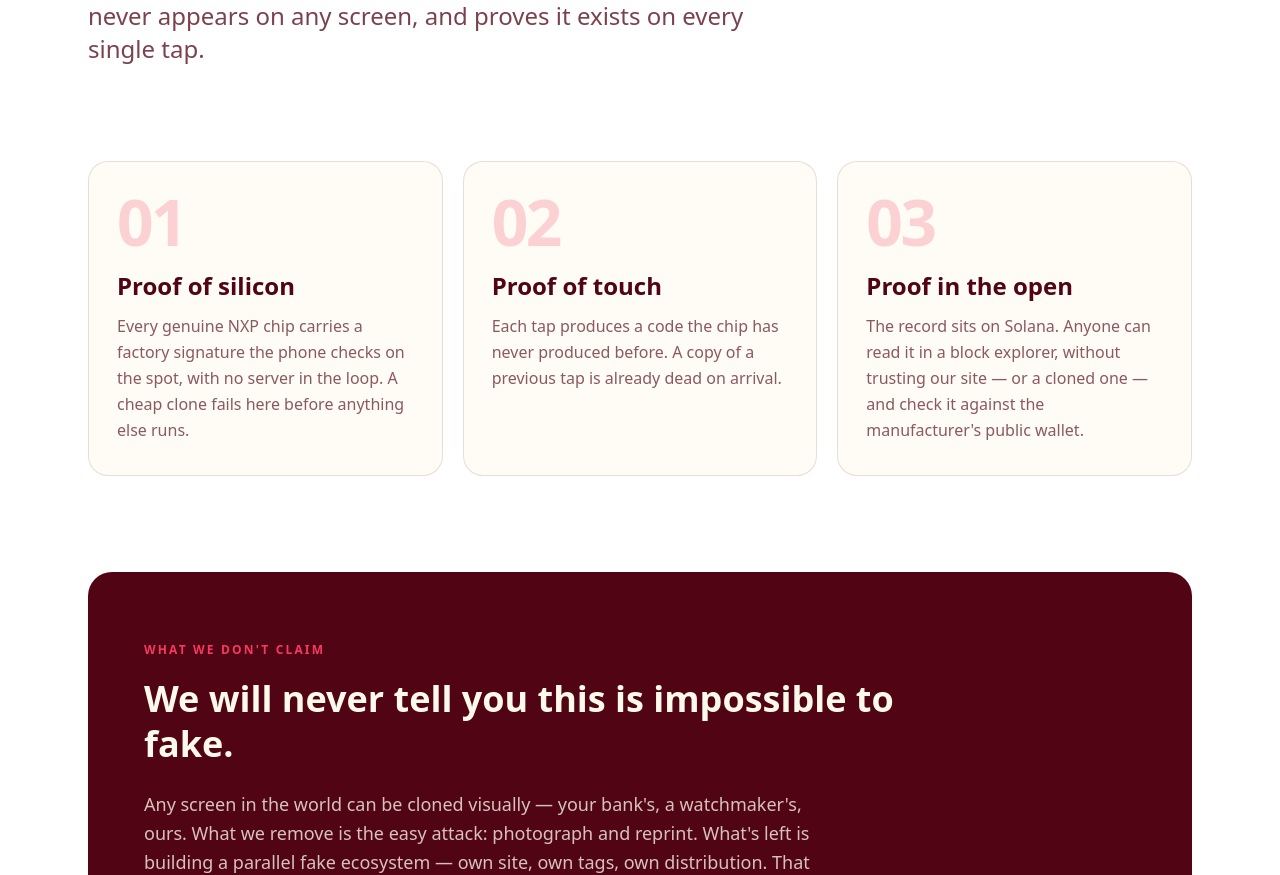
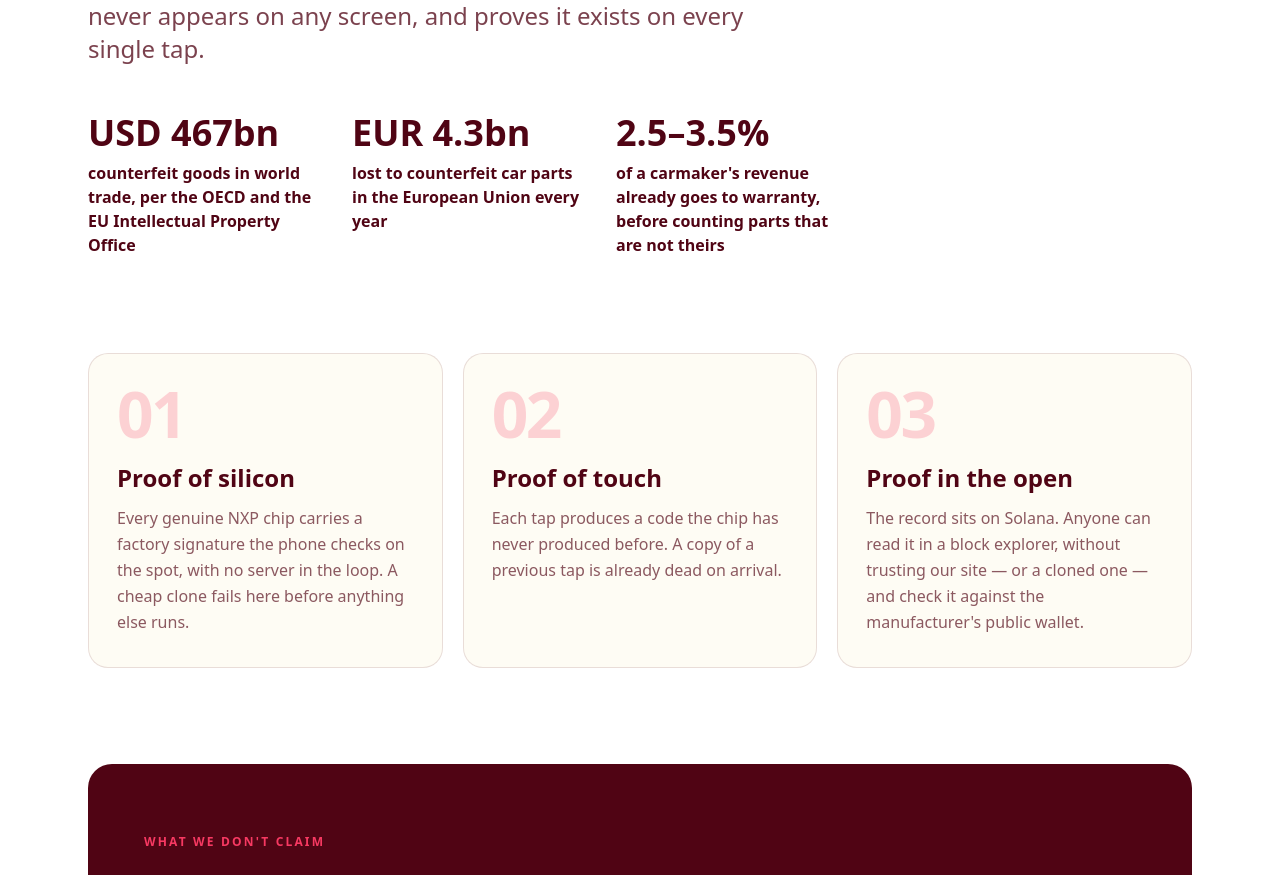
Before and after one commit to Vinisilva0010/veymark, a Next.js app in the folder web/: page / in a window 1280 px wide. Shown: the part 9692-10567 px from the top of the page. Built offline with nearby package versions, Linux system fonts and the light colour scheme; no server answers.

Commit message:
feat: add FAQ structured data, sourced statistics and llms.txt

```diff
--- a/web/src/app/page.tsx
+++ b/web/src/app/page.tsx
@@ -4,6 +4,7 @@ import VerifyStates from "@/components/VerifyStates";
 import About from "@/components/About";
 import Footer from "@/components/Footer";
 import Faq from "@/components/Faq";
+import FaqSchema from "@/components/FaqSchema";
 import Waitlist from "@/components/Waitlist";
 import VideoPanel from "@/components/VideoPanel";
 export default function Home() {
@@ -30,6 +31,7 @@ export default function Home() {
                   <VideoPanel />
                   <VerifyStates />
                   <About />
+                        <FaqSchema />
                         <Faq />
                         <Footer />
 
--- a/web/src/components/About.tsx
+++ b/web/src/components/About.tsx
@@ -82,6 +82,39 @@ export default function About() {
           secret inside the part that never appears on any screen, and proves it
           exists on every single tap.
         </p>
+
+        {/* Numbers with their source. An unsourced figure is a claim; a
+            sourced one is something a reader — or a search engine — can
+            check, and it is the single cheapest thing a small site can do
+            to be quoted rather than skipped. */}
+        <div className="mt-12 grid max-w-3xl gap-6 sm:grid-cols-3">
+          <div>
+            <p className="text-3xl font-bold md:text-4xl" style={{ color: WINE }}>
+              USD 467bn
+            </p>
+            <p className="mt-2 text-base font-semibold" style={{ color: WINE }}>
+              counterfeit goods in world trade, per the OECD and the EU
+              Intellectual Property Office
+            </p>
+          </div>
+          <div>
+            <p className="text-3xl font-bold md:text-4xl" style={{ color: WINE }}>
+              EUR 4.3bn
+            </p>
+            <p className="mt-2 text-base font-semibold" style={{ color: WINE }}>
+              lost to counterfeit car parts in the European Union every year
+            </p>
+          </div>
+          <div>
+            <p className="text-3xl font-bold md:text-4xl" style={{ color: WINE }}>
+              2.5–3.5%
+            </p>
+            <p className="mt-2 text-base font-semibold" style={{ color: WINE }}>
+              of a carmaker&apos;s revenue already goes to warranty, before
+              counting parts that are not theirs
+            </p>
+          </div>
+        </div>
       </div>
 
       {/* Three proofs */}
--- /dev/null
+++ b/web/src/components/FaqSchema.tsx
@@ -0,0 +1,67 @@
+/**
+ * The FAQ as structured data.
+ *
+ * The questions already on the page are what someone actually asks about this
+ * product, and marking them up is what lets a search engine or an AI answer
+ * engine quote a single answer rather than guessing at the page. Invisible to
+ * a reader; it mirrors the visible content exactly, which is the condition for
+ * it being allowed at all.
+ */
+
+const QA: [string, string][] = [
+  [
+    "Why not a QR code or a hologram?",
+    "Every authenticity label on the market today is visual, and anything you can see you can photograph and print again. The Veymark chip holds a secret that never appears on any screen: it proves it has the key without ever showing it, so there is nothing to copy. The passport on Solana then proves the record was not changed after the part left the line.",
+  ],
+  [
+    "What about a part that can be opened and have its insides swapped?",
+    "That is the first thing people from the industry raise: a battery with the original housing and a different cell inside. Two things answer it. The tag is applied across the opening of the part, so opening it breaks the antenna and the tag stops responding. And for parts like that, the manufacturer records which components are inside, each with its own tag, so the verification screen shows what should be in there.",
+  ],
+  [
+    "What happens if someone clones the chip?",
+    "A genuine NXP chip carries a factory signature the phone checks before anything else runs, so a cheap clone fails immediately. Cloning the silicon itself means fabricating authentic NXP parts — that is not a counterfeiter with a printer, that is a semiconductor operation. And even then, each tap must produce a code that has never been used; replaying a captured one fails.",
+  ],
+  [
+    "So it's impossible to fake?",
+    "No, and we won't say it is. Someone can build a parallel fake ecosystem: their own site, their own tags, their own distribution. No system in any industry removes that. What we remove is the easy attack — photograph the label, reprint it — which is how counterfeit parts are authenticated today. What's left is expensive, traceable and prosecutable.",
+  ],
+  [
+    "Why blockchain? Couldn't this be a normal database?",
+    "A database works until the question becomes 'who do I trust to run it'. A manufacturer verifying against our private server is trusting us; a buyer verifying against the manufacturer's server is trusting them. On Solana the record is public: anyone reads it in a block explorer and checks it against the manufacturer's public wallet, without our site being involved at all.",
+  ],
+  [
+    "Why Solana and not another chain?",
+    "Because every individual part becomes its own token, and that only works where minting costs close to nothing. Compressed NFTs make a passport per unit economically viable down to a $200 shock absorber. On most other networks the issuance cost alone rules out anything but luxury goods.",
+  ],
+  [
+    "Does the buyer need an app or a wallet?",
+    "No. They hold the phone near the part, the browser opens on its own, and the answer appears. No install, no account, no wallet. The chain is underneath, not in front.",
+  ],
+  [
+    "What if the tag is damaged or the part isn't registered?",
+    "The screen says we could not verify it — never that it is counterfeit. A damaged tag and a fake tag look identical to software, and accusing a legitimate buyer of holding a fake is a worse failure than saying we don't know. From there we send them to the manufacturer's official channel.",
+  ],
+  [
+    "Where can I see it working?",
+    "The demo is at veymark.xyz/demo. It runs the factory writing a tag, a workshop verifying a part, and three attacks — a reprinted label, a replayed tap, an opened part — each one failing in front of you. It runs against the real system, on devnet. What does not exist yet is physical tags: the chips are renders and a simulator produces the same payloads. Nothing has shipped and nobody has tested it in the field.",
+  ],
+];
+
+const data = {
+  "@context": "https://schema.org",
+  "@type": "FAQPage",
+  mainEntity: QA.map(([question, answer]) => ({
+    "@type": "Question",
+    name: question,
+    acceptedAnswer: { "@type": "Answer", text: answer },
+  })),
+};
+
+export default function FaqSchema() {
+  return (
+    <script
+      type="application/ld+json"
+      dangerouslySetInnerHTML={{ __html: JSON.stringify(data) }}
+    />
+  );
+}
```
Also changed, not shown: web/public/llms.txt (added).
